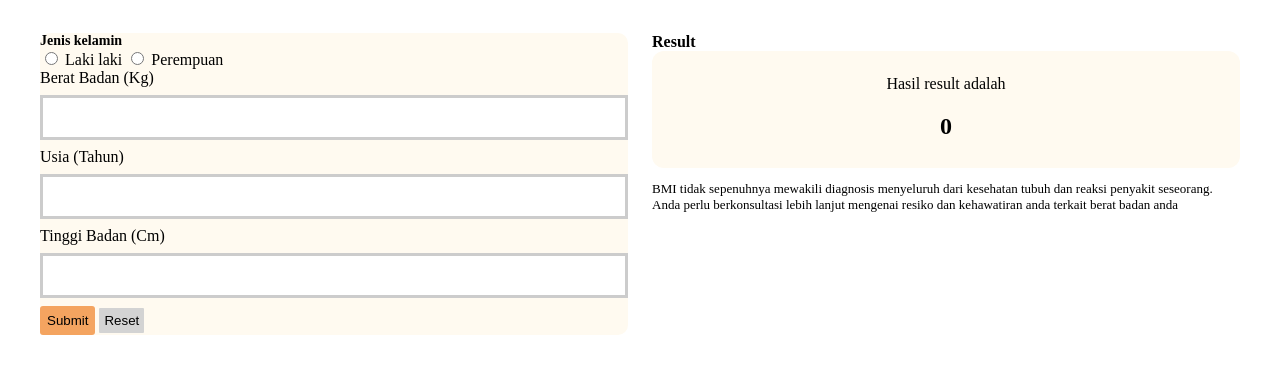
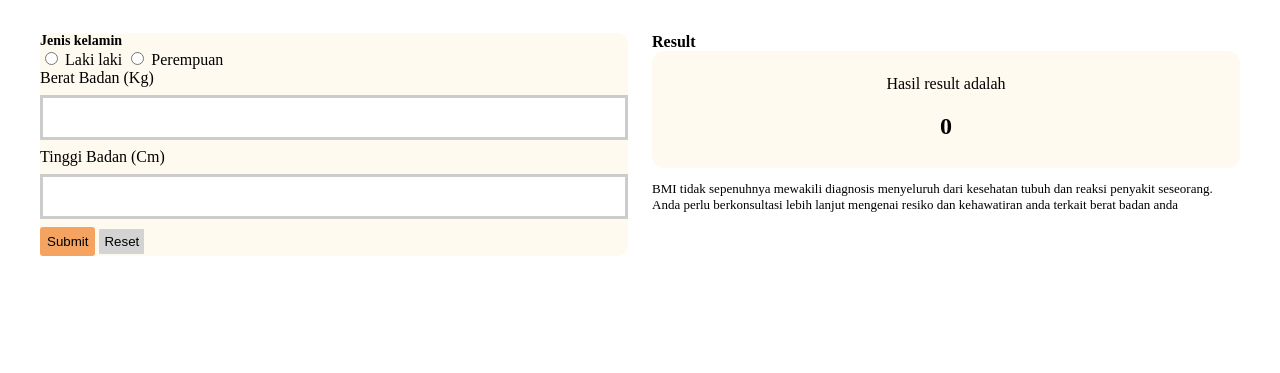
Before and after one commit to revou-fundamental-course/8-jul-24-Ahmad-Ali-Mukti, a plain HTML site: page index.html in a window 1280 px wide. Shown: the part 79-452 px from the top of the page. Drawn offline with Linux system fonts and the light colour scheme.

Commit message:
Hapus umur

```diff
--- a/index.html
+++ b/index.html
@@ -30,10 +30,7 @@
                 <label for="input-berat-badan"> Berat Badan (Kg) </label>
                 <input type="number" id="input-berat-badan">
             </div>
-            <div>
-                <label for="input-usia"> Usia (Tahun) </label>
-                <input type="number" id="input-usia">
-            </div>
+
             <div>
                 <label for="input-Tinggi-Badan"> Tinggi Badan (Cm) </label>
                 <input type="number" id="input-Tinggi-Badan">
```
